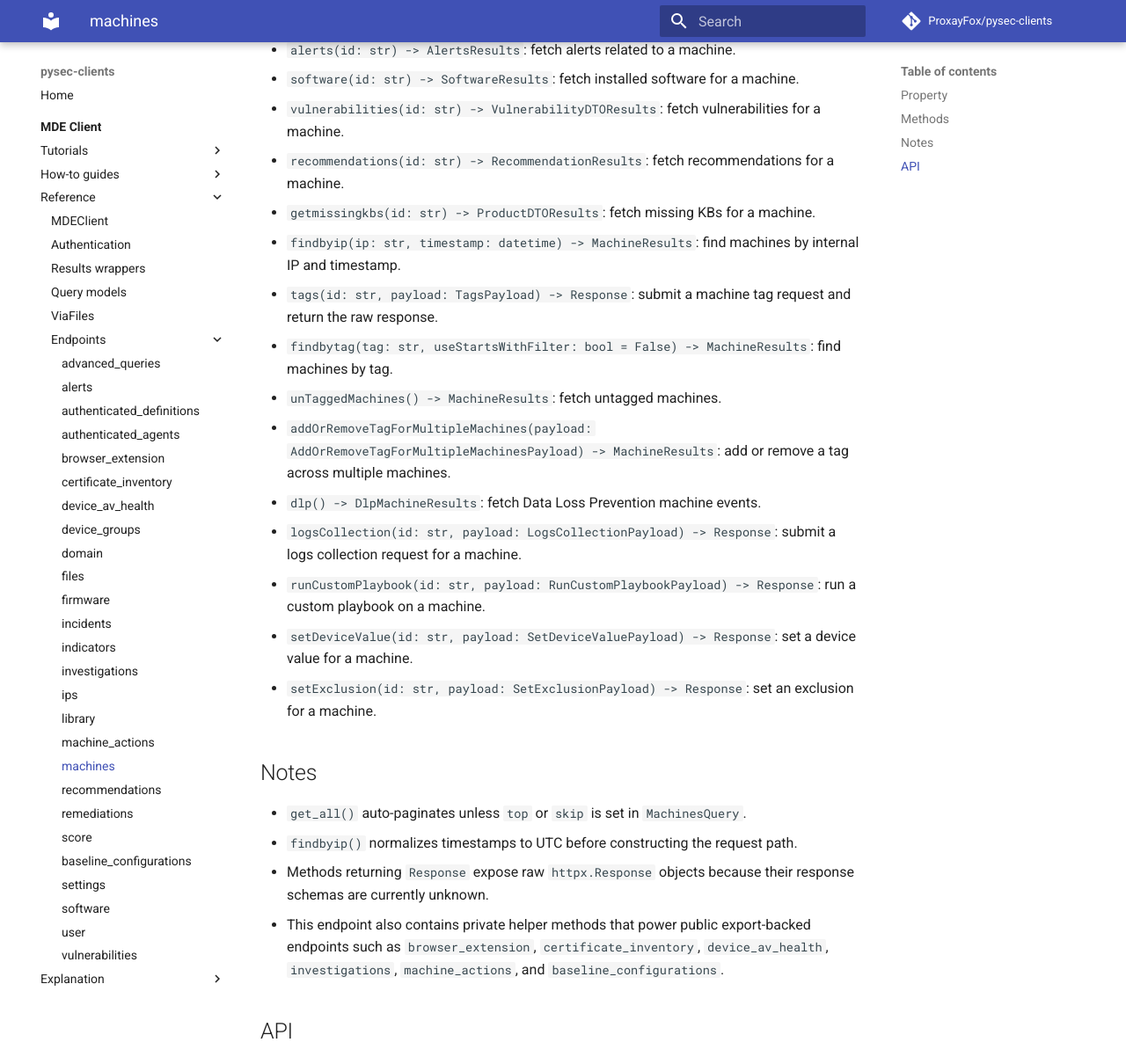
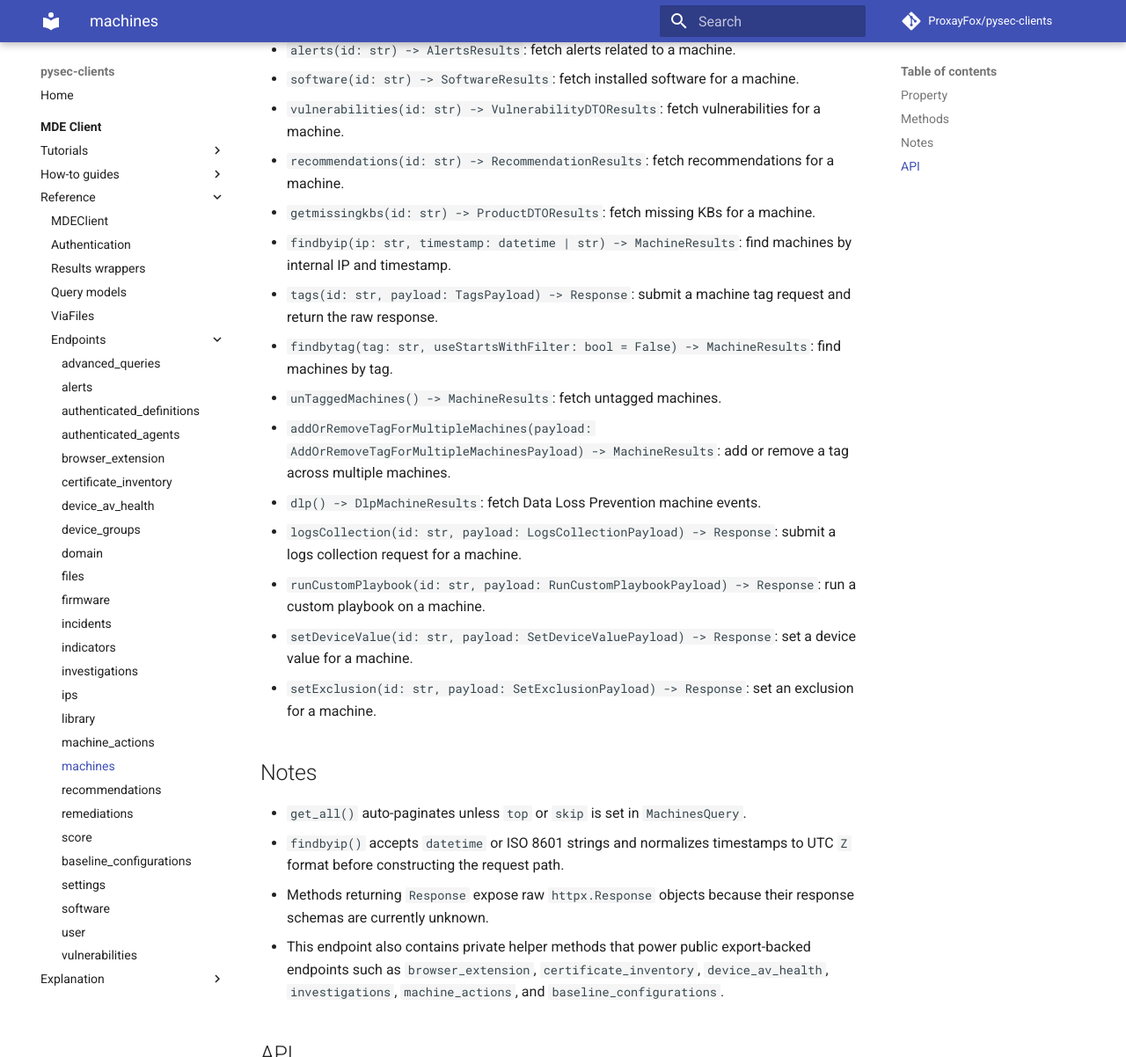
Before and after one commit to ProxayFox/pysec-clients, an MkDocs documentation site: the page built from docs/mde_client/reference/endpoints/machines.md, in a window 1280 px wide and 1400 px high, scrolled down 529 px, cut to the strip 0-1202 px from the top of the window. Shown: the whole strip at 88% size. Built offline with MkDocs 1.6.1 and Material for MkDocs 9.7.7, drawn with Linux system fonts in a browser that asks for light colours; comment, search, counter and statistics services are not loaded; the version menu is left out.

Commit message:
chore: update version to 0.3.1 and enhance findbyip timestamp handling in documentation

```diff
--- a/docs/mde_client/reference/endpoints/machines.md
+++ b/docs/mde_client/reference/endpoints/machines.md
@@ -17,7 +17,7 @@ Access machine inventory and machine-scoped related resources.
 - `vulnerabilities(id: str) -> VulnerabilityDTOResults`: fetch vulnerabilities for a machine.
 - `recommendations(id: str) -> RecommendationResults`: fetch recommendations for a machine.
 - `getmissingkbs(id: str) -> ProductDTOResults`: fetch missing KBs for a machine.
-- `findbyip(ip: str, timestamp: datetime) -> MachineResults`: find machines by internal IP and timestamp.
+- `findbyip(ip: str, timestamp: datetime | str) -> MachineResults`: find machines by internal IP and timestamp.
 - `tags(id: str, payload: TagsPayload) -> Response`: submit a machine tag request and return the raw response.
 - `findbytag(tag: str, useStartsWithFilter: bool = False) -> MachineResults`: find machines by tag.
 - `unTaggedMachines() -> MachineResults`: fetch untagged machines.
@@ -31,7 +31,8 @@ Access machine inventory and machine-scoped related resources.
 ## Notes
 
 - `get_all()` auto-paginates unless `top` or `skip` is set in `MachinesQuery`.
-- `findbyip()` normalizes timestamps to UTC before constructing the request path.
+- `findbyip()` accepts `datetime` or ISO 8601 strings and normalizes timestamps
+  to UTC `Z` format before constructing the request path.
 - Methods returning `Response` expose raw `httpx.Response` objects because their response schemas are currently unknown.
 - This endpoint also contains private helper methods that power public export-backed endpoints such as `browser_extension`, `certificate_inventory`, `device_av_health`, `investigations`, `machine_actions`, and `baseline_configurations`.
 
--- a/src/mde-client/pyproject.toml
+++ b/src/mde-client/pyproject.toml
@@ -4,7 +4,7 @@ build-backend = "setuptools.build_meta"
 
 [project]
 name = "mde-client"
-version = "0.3.0"
+version = "0.3.1"
 description = "Python client for the Microsoft Defender for Endpoint API with lazy results and Arrow/Polars output."
 readme = "README.md"
 requires-python = ">=3.14"
```
Also changed, not shown: src/mde-client/CHANGELOG.md (+9 -1 lines), 1 other file.
